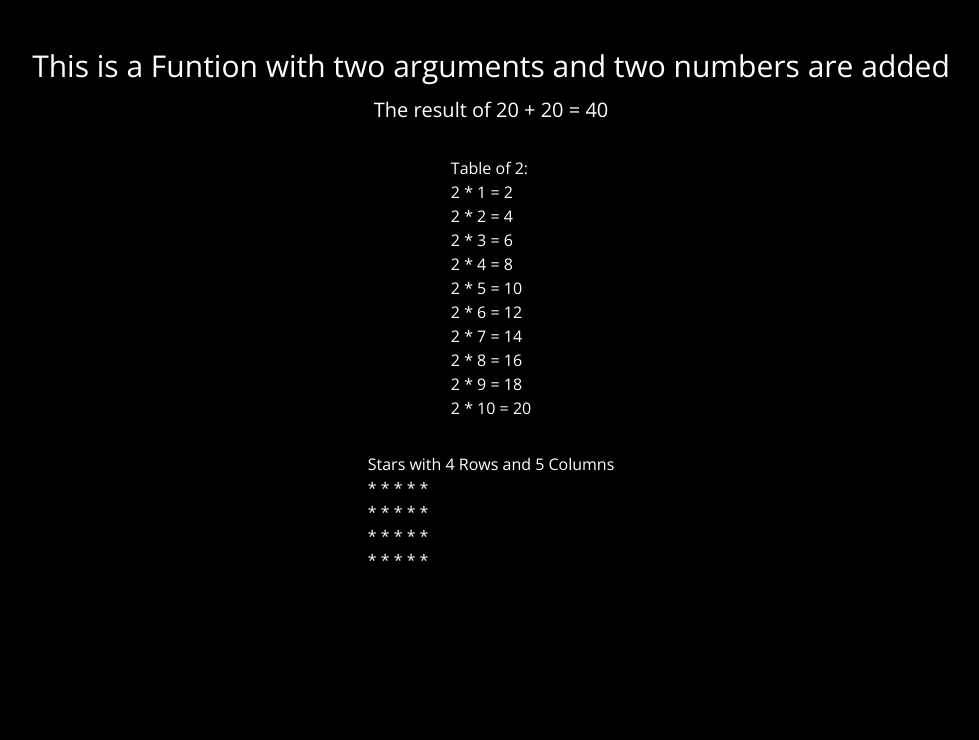
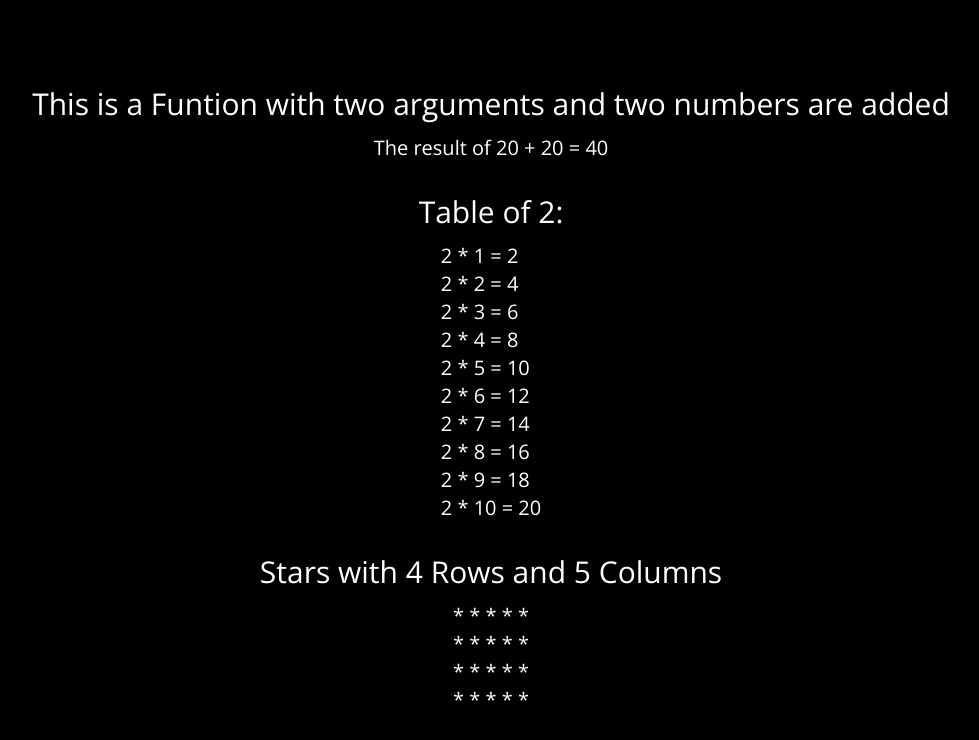
Before and after one commit to AmitSheoran-557/Event-einsenden, a React (Create React App) app: page /task in a window 1280 px wide. Shown: the top 740 px of the page, without its empty margins (149-1128 px from the left). Built offline with nearby package versions, Linux system fonts and the light colour scheme.

Commit message:
update code

```diff
--- a/public/index.html
+++ b/public/index.html
@@ -19,13 +19,13 @@
   <meta property="og:title" content="Event einsenden" />
   <meta property="og:description"
     content="At vero eos et accusam et justo duo dolores et ea rebum. Stet clita kasd gubergren, no sea takimata sanctus est Lorem ipsum dolor sit amet" />
-  <meta property="og:image" content="/meta-tag-img.png" />
+  <meta property="og:image" content="https://jugendapp-reinach.vercel.app/meta-tag-img.png" />
   <meta property="twitter:card" content="summary_large_image" />
   <meta property="twitter:url" content="https://jugendapp-reinach.vercel.app/" />
   <meta property="twitter:title" content="Event einsenden" />
   <meta property="twitter:description"
     content="At vero eos et accusam et justo duo dolores et ea rebum. Stet clita kasd gubergren, no sea takimata sanctus est Lorem ipsum dolor sit amet" />
-  <meta property="twitter:image" content="/meta-tag-img.png" />
+  <meta property="twitter:image" content="https://jugendapp-reinach.vercel.app/meta-tag-img.png" />
 </head>
 
 <body>
--- a/src/components/ReactTask.jsx
+++ b/src/components/ReactTask.jsx
@@ -36,23 +36,23 @@ const ReactTask = () => {
 
 
     return (
-        <div className='bg-black min-h-screen py-12'>
-            <div className='max-w-[1280px] mx-auto flex flex-col items-center justify-center'>
+        <div className='bg-black min-h-screen lg:py-12 py-10 flex items-center justify-center'>
+            <div className='max-w-[1280px] mx-auto flex flex-col items-center justify-center px-4'>
                 <div className='pb-8 text-white'>
                     <h2 className='text-center lg:text-3xl text-2xl mb-3'>This is a Funtion with two arguments and two numbers are added</h2>
                     <p className='text-center text-xl'>The result of {num1} + {num2} = {result}</p>
                 </div>
 
-                <div className='text-white pb-8'>
-                    <h2>Table of 2:</h2>
-                    <ul>
+                <div className='text-white pb-8 text-xl flex flex-col items-center'>
+                    <h2 className='lg:text-3xl text-2xl text-center mb-3'>Table of 2:</h2>
+                    <ul className='text-start text-xl'>
                         {printTableOfTwo()}
                     </ul>
                 </div>
 
-                <div className='text-white'>
-                    <h2>Stars with 4 Rows and 5 Columns</h2>
-                    <ul>
+                <div className='text-white mx-auto'>
+                    <h2 className='lg:text-3xl text-2xl text-center mb-3'>Stars with 4 Rows and 5 Columns</h2>
+                    <ul className='text-center text-xl'>
                         {printStars()}
                     </ul>
                 </div>
```
